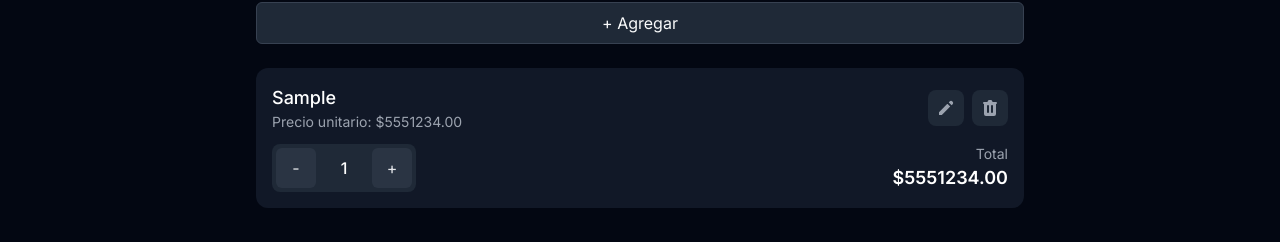
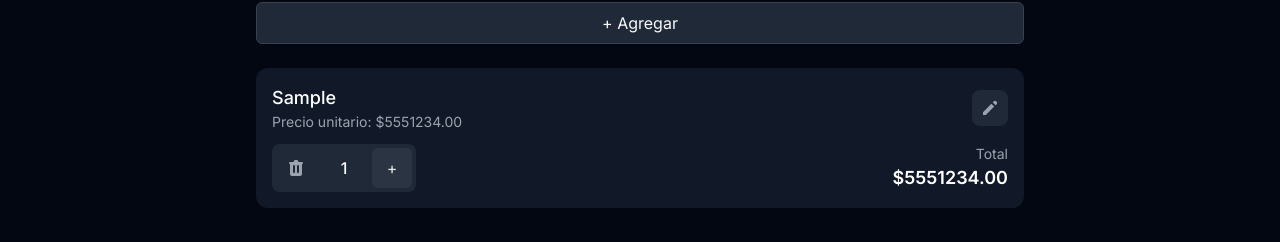
Before and after one commit to nylzen/easy-total, a Next.js app: page / in a window 1280 px wide. Both pictures are taken after typing "Sample", "5551234" into the empty fields and a click on the button "+ Agregar". Shown: the part 148-390 px from the top of the page. Built offline with nearby package versions, Linux system fonts and the light colour scheme.

Commit message:
feat: Add delete confirmation modal to ProductItem component

```diff
--- a/src/components/Modal/ConfirmModal.jsx
+++ b/src/components/Modal/ConfirmModal.jsx
@@ -1,4 +1,4 @@
-export const ConfirmModal = ({ isOpen, onClose, onConfirm, title, message }) => {
+export const ConfirmModal = ({ isOpen, onClose, onConfirm, title, message, isDelete = false }) => {
   if (!isOpen) return null;
 
   return (
@@ -55,7 +55,7 @@ export const ConfirmModal = ({ isOpen, onClose, onConfirm, title, message }) =>
               }}
               className="flex-1 px-4 py-2 rounded-lg bg-red-500 text-white hover:bg-red-600 transition-colors"
             >
-              Vaciar lista
+              {isDelete ? "Eliminar" : "Vaciar lista"}
             </button>
           </div>
         </div>
--- a/src/components/ProductItem/ProductItem.jsx
+++ b/src/components/ProductItem/ProductItem.jsx
@@ -1,10 +1,12 @@
 import { useState } from "react";
 import useProductStore from "@/store/productStore";
+import { ConfirmModal } from "../Modal/ConfirmModal";
 
 export const ProductItem = ({ product }) => {
   const { updateProductQuantity, updateProduct, deleteProduct } = useProductStore();
   const [isEditing, setIsEditing] = useState(false);
   const [editedProduct, setEditedProduct] = useState(product);
+  const [isDeleteModalOpen, setIsDeleteModalOpen] = useState(false);
 
   const onIncrement = () => {
     updateProductQuantity(product.id, product.quantity + 1);
@@ -34,10 +36,26 @@ export const ProductItem = ({ product }) => {
   };
 
   const handleDelete = () => {
+    setIsDeleteModalOpen(true);
+  };
+
+  const handleConfirmDelete = () => {
     deleteProduct(product.id);
   };
 
   const totalPrice = product.price * product.quantity;
+
+  const DeleteButton = ({ className = "" }) => (
+    <button
+      onClick={handleDelete}
+      className={`p-2 rounded-lg bg-gray-800 text-gray-400 hover:text-red-400 transition-colors ${className}`}
+      aria-label="Eliminar producto"
+    >
+      <svg xmlns="http://www.w3.org/2000/svg" className="h-5 w-5" viewBox="0 0 20 20" fill="currentColor">
+        <path fillRule="evenodd" d="M9 2a1 1 0 00-.894.553L7.382 4H4a1 1 0 000 2v10a2 2 0 002 2h8a2 2 0 002-2V6a1 1 0 100-2h-3.382l-.724-1.447A1 1 0 0011 2H9zM7 8a1 1 0 012 0v6a1 1 0 11-2 0V8zm5-1a1 1 0 00-1 1v6a1 1 0 102 0V8a1 1 0 00-1-1z" clipRule="evenodd" />
+      </svg>
+    </button>
+  );
 
   if (isEditing) {
     return (
@@ -97,6 +115,7 @@ export const ProductItem = ({ product }) => {
   }
 
   return (
+    <>
       <div className="bg-gray-900 rounded-xl p-4">
         <div className="flex flex-col gap-3">
           {/* Información del producto y acciones */}
@@ -119,21 +138,16 @@ export const ProductItem = ({ product }) => {
                   <path d="M13.586 3.586a2 2 0 112.828 2.828l-.793.793-2.828-2.828.793-.793zM11.379 5.793L3 14.172V17h2.828l8.38-8.379-2.83-2.828z" />
                 </svg>
               </button>
-            <button
-              onClick={handleDelete}
-              className="p-2 rounded-lg bg-gray-800 text-gray-400 hover:text-red-400 transition-colors"
-              aria-label="Eliminar producto"
-            >
-              <svg xmlns="http://www.w3.org/2000/svg" className="h-5 w-5" viewBox="0 0 20 20" fill="currentColor">
-                <path fillRule="evenodd" d="M9 2a1 1 0 00-.894.553L7.382 4H4a1 1 0 000 2v10a2 2 0 002 2h8a2 2 0 002-2V6a1 1 0 100-2h-3.382l-.724-1.447A1 1 0 0011 2H9zM7 8a1 1 0 012 0v6a1 1 0 11-2 0V8zm5-1a1 1 0 00-1 1v6a1 1 0 102 0V8a1 1 0 00-1-1z" clipRule="evenodd" />
-              </svg>
-            </button>
+              {product.quantity > 1 && <DeleteButton />}
             </div>
           </div>
 
           {/* Controles de cantidad y total */}
           <div className="flex items-center justify-between gap-4">
             <div className="flex items-center gap-1 bg-gray-800 rounded-lg p-1">
+              {product.quantity === 1 ? (
+                <DeleteButton className="w-10 h-10 flex items-center justify-center rounded-md bg-gray-700/50 hover:bg-gray-600" />
+              ) : (
                 <button
                   onClick={onDecrement}
                   className="w-10 h-10 flex items-center justify-center rounded-md bg-gray-700/50 hover:bg-gray-600 text-gray-200 transition-colors"
@@ -141,6 +155,7 @@ export const ProductItem = ({ product }) => {
                 >
                   -
                 </button>
+              )}
               <span className="w-12 text-center font-medium text-white">
                 {product.quantity}
               </span>
@@ -162,5 +177,15 @@ export const ProductItem = ({ product }) => {
           </div>
         </div>
       </div>
+
+      <ConfirmModal
+        isOpen={isDeleteModalOpen}
+        onClose={() => setIsDeleteModalOpen(false)}
+        onConfirm={handleConfirmDelete}
+        title={`¿Eliminar ${product.name}?`}
+        message="¿Estás seguro de que quieres eliminar este producto de la lista?"
+        isDelete={true}
+      />
+    </>
   );
 };
```
Lines whose indentation alone changed are shown as unchanged.
